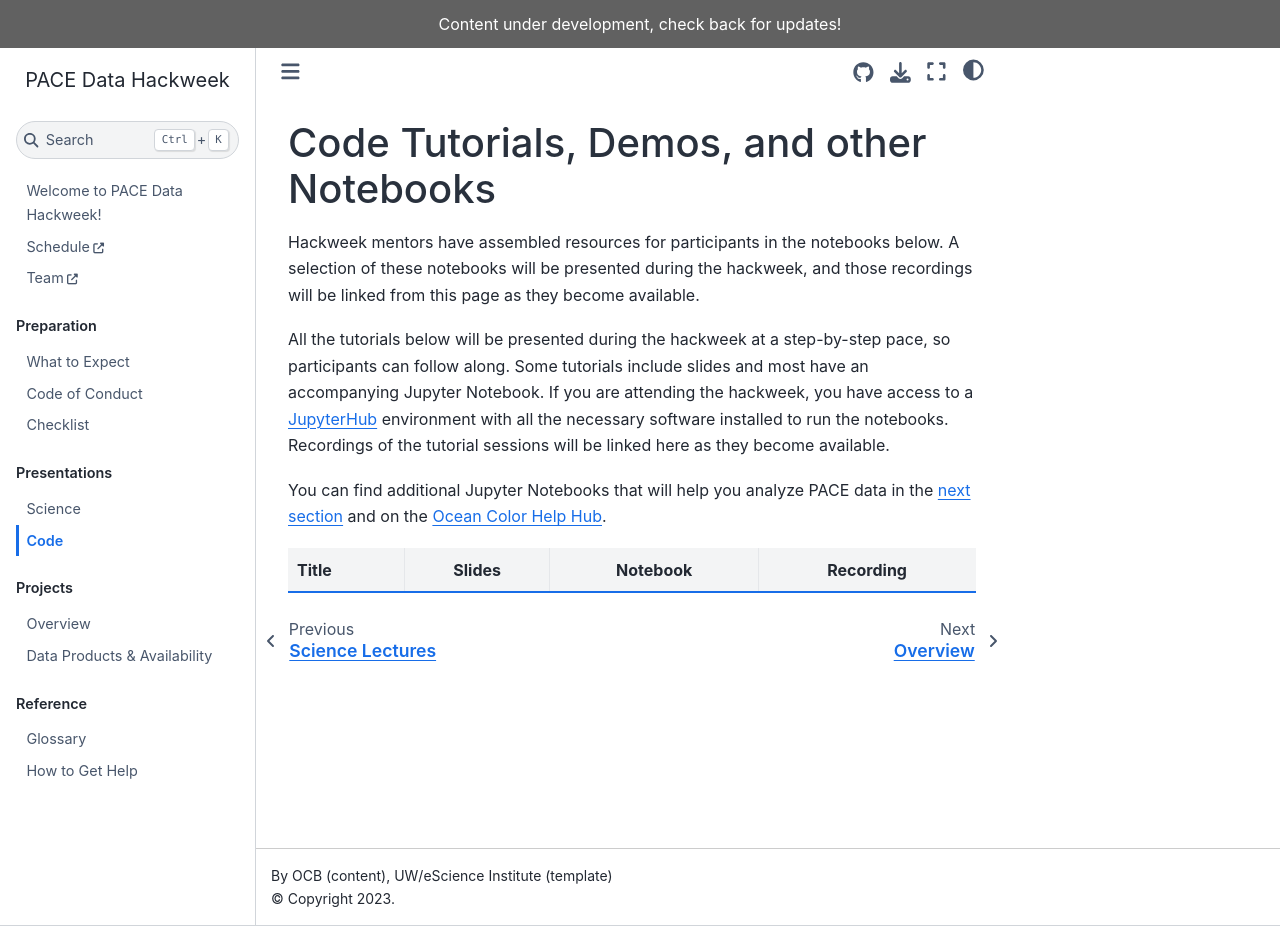
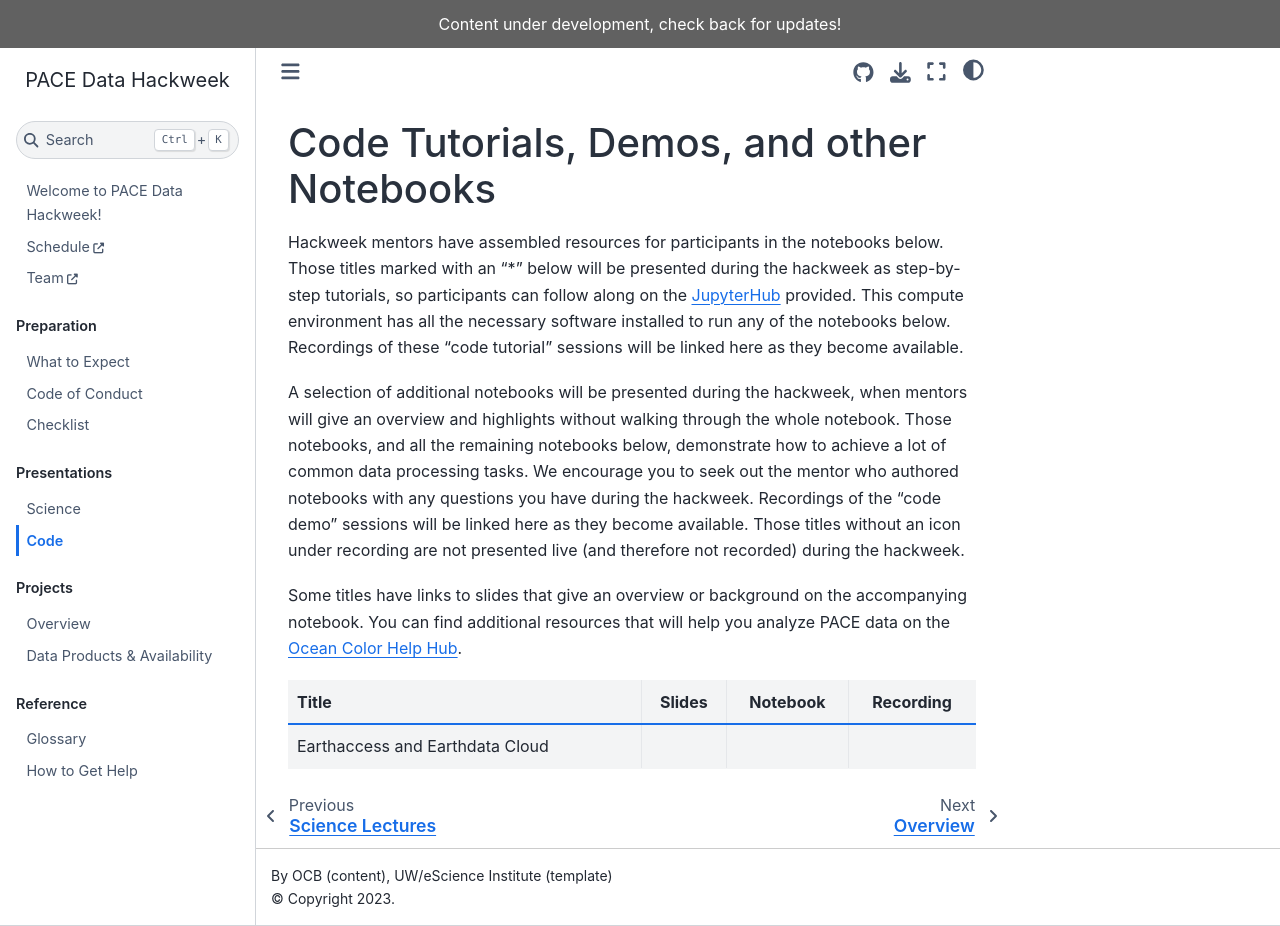
Before and after one commit to PACEHackWeek/pace-2025, a Jupyter Book: the page built from book/presentations/notebooks.md, in a window 1280 px wide and 926 px high. Built offline with Jupyter Book 1.0.4 settings and Sphinx 7.4.7 and the Sphinx Book theme 1.1.4, drawn with Linux system fonts in a browser that asks for light colours.

Commit message:
notebooks page text

```diff
--- a/book/presentations/notebooks.md
+++ b/book/presentations/notebooks.md
@@ -1,17 +1,21 @@
 # Code Tutorials, Demos, and other Notebooks
 
 Hackweek mentors have assembled resources for participants in the notebooks below.
-A selection of these notebooks will be presented during the hackweek, and those recordings will be linked from this page as they become available.
+Those titles marked with an "*" below will be presented during the hackweek as step-by-step tutorials, so participants can follow along on the {term}`JupyterHub` provided.
+This compute environment has all the necessary software installed to run any of the notebooks below.
+Recordings of these "code tutorial" sessions will be linked here as they become available.
 
-All the tutorials below will be presented during the hackweek at a step-by-step pace, so participants can follow along.
-Some tutorials include slides and most have an accompanying Jupyter Notebook.
-If you are attending the hackweek, you have access to a {term}`JupyterHub` environment with all the necessary software installed to run the notebooks.
-Recordings of the tutorial sessions will be linked here as they become available.
+A selection of additional notebooks will be presented during the hackweek, when mentors will give an overview and highlights without walking through the whole notebook.
+Those notebooks, and all the remaining notebooks below, demonstrate how to achieve a lot of common data processing tasks.
+We encourage you to seek out the mentor who authored notebooks with any questions you have during the hackweek.
+Recordings of the "code demo" sessions will be linked here as they become available.
+Those titles without an icon under recording are not presented live (and therefore not recorded) during the hackweek.
 
-You can find additional Jupyter Notebooks that will help you analyze PACE data in the [next section](notebooks) and on the [Ocean Color Help Hub].
+Some titles have links to slides that give an overview or background on the accompanying notebook.
+You can find additional resources that will help you analyze PACE data on the [Ocean Color Help Hub].
 
 | Title | Slides | Notebook | Recording |
 | :---- | :----: | :------: | :-------: |
-
+| Earthaccess and Earthdata Cloud | | | |
 
 [Ocean Color Help Hub]: https://oceancolor.gsfc.nasa.gov/resources/docs/tutorials/
```
